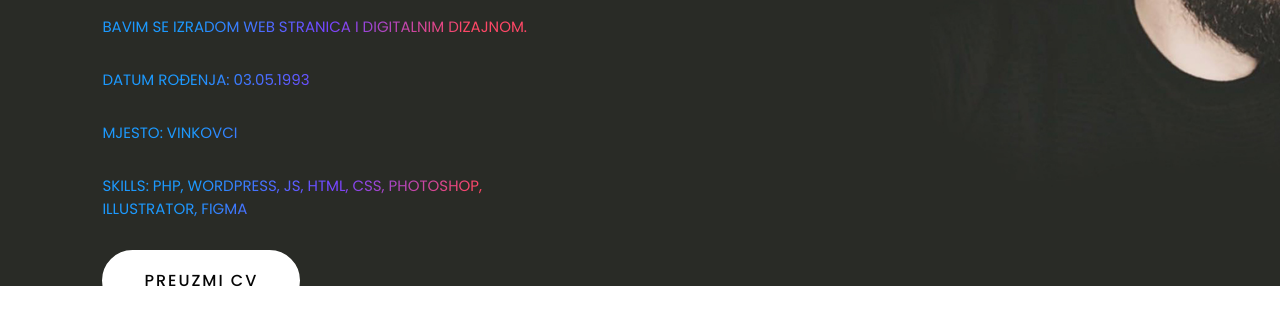
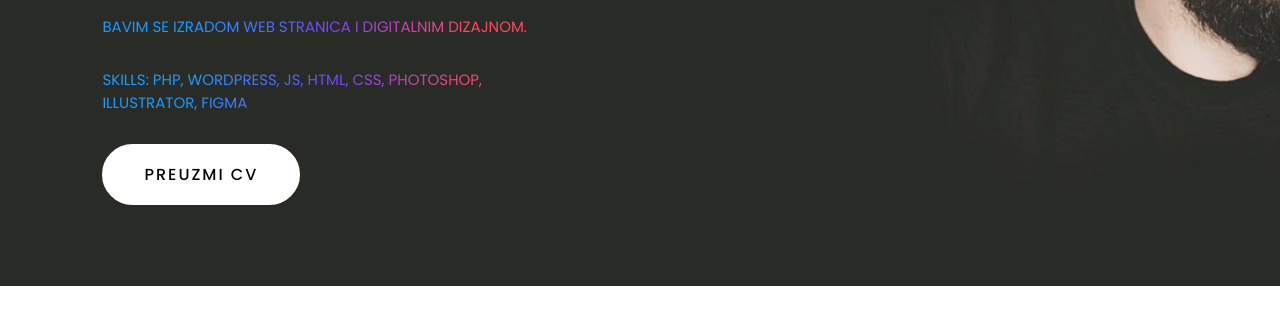
Before and after one commit to LukaMarsic/Portfolio, a plain HTML site: page index.html in a window 1280 px wide. Shown: the part 514-825 px from the top of the page. After the commit the page ends 800 px from the top, so only its background shows below. Drawn offline with Linux system fonts and the light colour scheme.

Commit message:
Modifying HTML

```diff
--- a/index.html
+++ b/index.html
@@ -22,8 +22,6 @@
             <span class="title">Web developer</span>
             <h1>Bok, moje ime je  <span>Luka</span></h1>
             <p>Bavim se izradom web stranica i digitalnim dizajnom.</p>
-            <p>Datum rođenja: 03.05.1993</p>
-            <p>Mjesto: Vinkovci</p>
             <p>Skills: PHP, Wordpress, JS, HTML, CSS, Photoshop, Illustrator, Figma</p>
 
 
```
